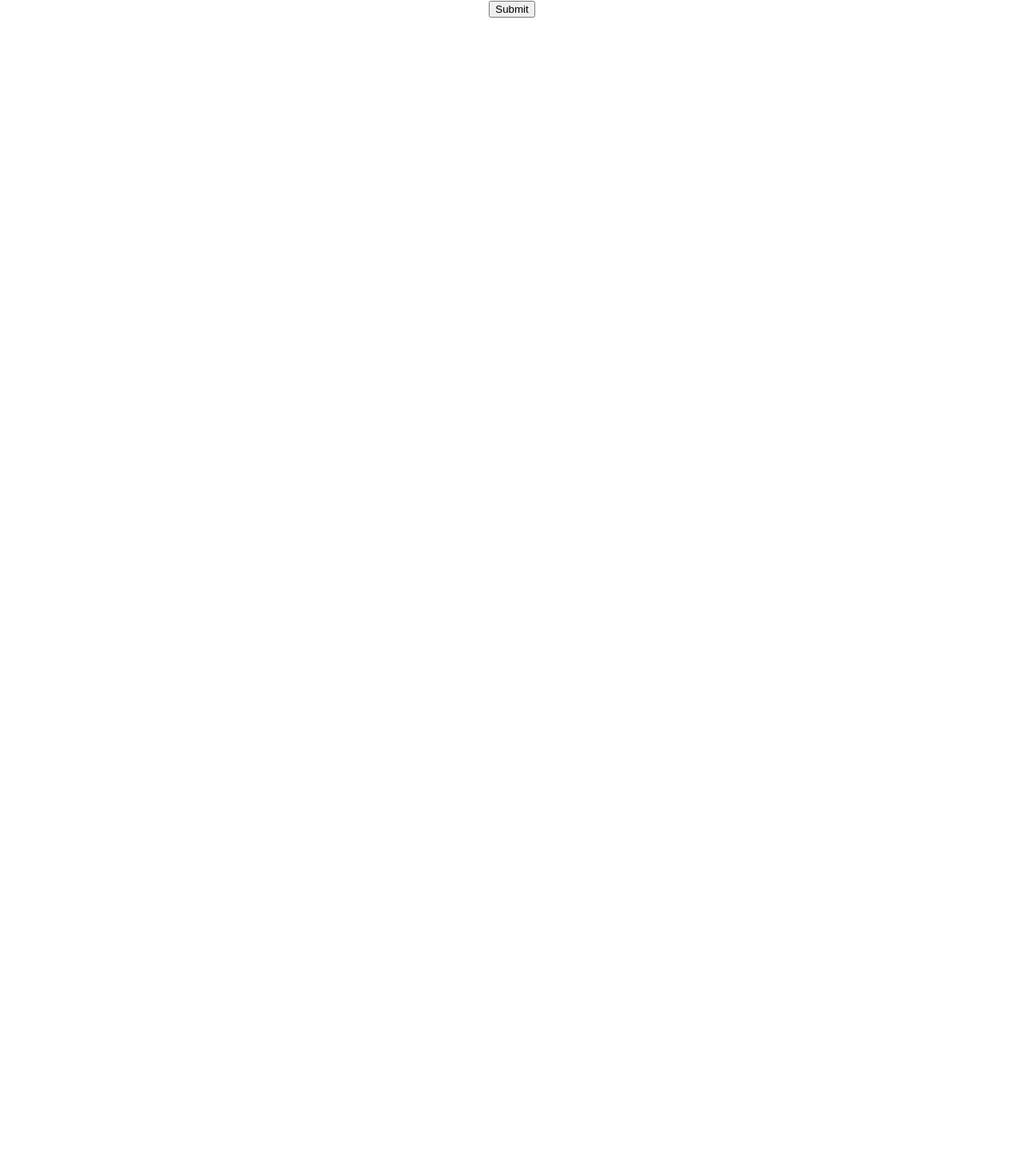
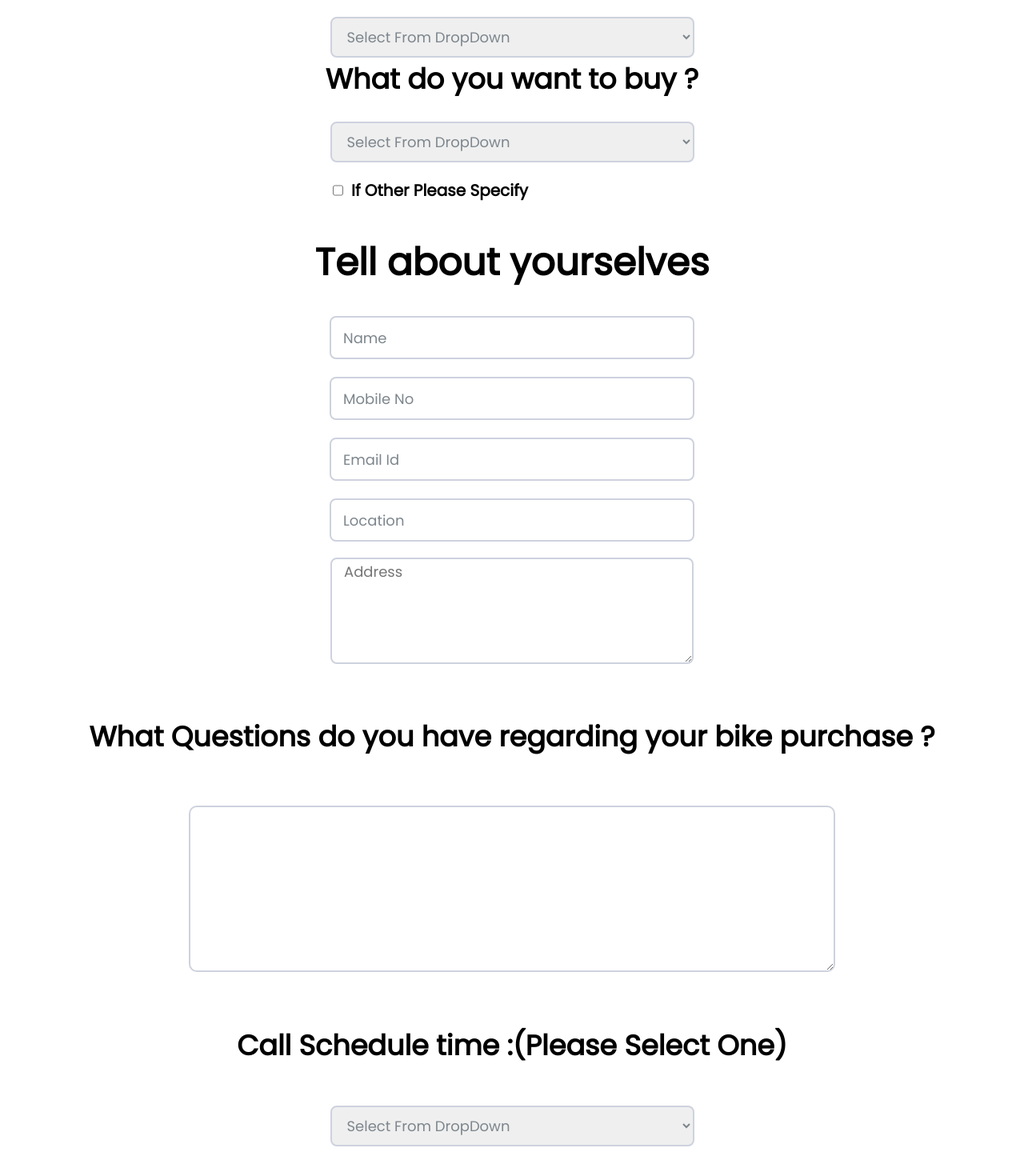
Before and after one commit to RanjithKumarT35/RevnitroFormsFront, a React (Create React App) app: page /BikeConsultation in a window 1280 px wide. Shown: the part 209-1679 px from the top of the page at 80% size. Before the commit the page ends 800 px from the top, so only its background shows below. Built offline with nearby package versions, Linux system fonts and the light colour scheme; no server answers.

Commit message:
Update BikeConsultation.js

```diff
--- a/src/forms/BikeConsultation.js
+++ b/src/forms/BikeConsultation.js
@@ -1,20 +1,8 @@
-import React, { useState, useEffect } from "react";
+import React, { useState } from "react";
 import axios from "axios";
 import url from "./global";
-
-function Alert({ message, onClose }) {
-  useEffect(() => {
-    const timer = setTimeout(() => {
-      onClose();
-    }, 5000); // Dismiss after 5 seconds
-
-    return () => clearTimeout(timer);
-  }, []); // Add [] as dependency to run this effect only once
-
-  return <div>{message}</div>;
-}
-
 function BikeConsultation() {
+  const [toggle, setToggle] = useState(false);
   const [formDetails, setFormDetails] = useState({
     bikeType: "Select From DropDown",
     bikename: "Select From DropDown",
@@ -26,23 +14,10 @@ function BikeConsultation() {
     question: "",
     time: "Select From DropDown",
   });
-
-  const [showAlert, setShowAlert] = useState(false);
-
-  useEffect(() => {
-    async function fetchData() {
-      await axios.get(`${url}/`);
-    }
-    fetchData();
-  }, []);
-
   const handleSubmit = async (e) => {
     e.preventDefault();
-    setShowAlert(true);
-
     try {
-      const response = await axios.post(`${url}/bike`, formDetails);
-
+      const response = await axios.post(`${url}/bike`, formDetails); // Proxy will automatically prepend the backend URL
       if (response.data) {
         alert("Your request has been successfully sent");
         setFormDetails({
@@ -66,11 +41,6 @@ function BikeConsultation() {
       );
     }
   };
-
-  const handleCloseAlert = () => {
-    setShowAlert(false);
-  };
-
   return (
     <div>
       <div>
@@ -80,39 +50,206 @@ function BikeConsultation() {
           <div className="carpurchaseform">
             <form onSubmit={handleSubmit}>
               <h3 className="whatdoyuwanttobuy">
-                Looking for: New Bike or Pre-owned Bike
+                Looking for : New Bike or Pre owned Bike
               </h3>
-              {/* Rest of your form */}
-              <button type="submit">Submit</button>
+              <div className="dropdwoninputforrevnbitrto">
+                <select
+                  name="(This-is-Bike-Purchase-Consultation-Form) :"
+                  id=""
+                  value={formDetails.bikeType}
+                  onChange={(e) =>
+                    setFormDetails({ ...formDetails, bikeType: e.target.value })
+                  }
+                  required
+                >
+                  <option value="Select From DropDown" disabled>
+                    Select From DropDown
+                  </option>
+                  <option value="New bike">New Bike</option>
+                  <option value="Pre owned bike">Pre owned Bike</option>
+                </select>
+              </div>
+              <h3 className="whatdoyuwanttobuy">What do you want to buy ?</h3>
+              <div className="dropdwoninputforrevnbitrto">
+                <select
+                  name="Bike Company"
+                  value={formDetails.bikename}
+                  id=""
+                  required
+                  onChange={(e) =>
+                    setFormDetails({ ...formDetails, bikename: e.target.value })
+                  }
+                >
+                  <option value="Select From DropDown" disabled>
+                    Select From DropDown
+                  </option>
+                  <option value="TVS">TVS</option>
+                  <option value="BAJAJ">BAJAJ</option>
+                  <option value="KTM">KTM</option>
+                  <option value="YAMAHA">YAMAHA</option>
+                  <option value="ROYAL ENFIELD">ROYAL ENFIELD</option>
+                  <option value="HONDA">HONDA</option>
+                  <option value="TRUIMPH">TRUIMPH</option>
+                  <option value="HERO">HERO</option>
+                  <option value="SUZUKI">SUZUKI</option>
+                  <option value="ATHER">ATHER</option>
+                  <option value="OTHERS">OTHERS</option>
+                </select>
+              </div>
+
+              <div>
+                <label htmlFor="formscheckboxxxx" className="formforrevnitro">
+                  <input
+                    type="checkbox"
+                    id="formscheckboxxxx"
+                    onClick={() => setToggle((prevToggle) => !prevToggle)}
+                  />
+                  <span className="formrevnitroround">
+                    <h3>If Other Please Specify</h3>
+                  </span>
+                </label>
+              </div>
+
+              {toggle && (
+                <div id="formsnotchecktickbox">
+                  <div className="inputboxforcarpurchase">
+                    <input
+                      type="text"
+                      placeholder="Company Name"
+                      value={formDetails.bikename}
+                      onChange={(e) =>
+                        setFormDetails({
+                          ...formDetails,
+                          bikename: e.target.value,
+                        })
+                      }
+                    />
+                  </div>
+                </div>
+              )}
+
+              <h1>Tell about yourselves</h1>
+              <div className="inputboxforcarpurchase">
+                <input
+                  type="text"
+                  placeholder="Name"
+                  name="Name"
+                  value={formDetails.personname}
+                  onChange={(e) =>
+                    setFormDetails({
+                      ...formDetails,
+                      personname: e.target.value,
+                    })
+                  }
+                  required
+                />
+              </div>
+              <div className="inputboxforcarpurchase">
+                <input
+                  type="number"
+                  placeholder="Mobile No"
+                  name="Mobile number"
+                  value={formDetails.phoneNo}
+                  onChange={(e) =>
+                    setFormDetails({ ...formDetails, phoneNo: e.target.value })
+                  }
+                  required
+                />
+              </div>
+              <div className="inputboxforcarpurchase">
+                <input
+                  type="email"
+                  placeholder="Email Id"
+                  name="Email"
+                  value={formDetails.email}
+                  onChange={(e) =>
+                    setFormDetails({ ...formDetails, email: e.target.value })
+                  }
+                  required
+                />
+              </div>
+              <div className="inputboxforcarpurchase">
+                <input
+                  type="text"
+                  placeholder="Location"
+                  name="Location"
+                  value={formDetails.location}
+                  onChange={(e) =>
+                    setFormDetails({ ...formDetails, location: e.target.value })
+                  }
+                  required
+                />
+              </div>
+
+              <div className="textatreaadressform">
+                <textarea
+                  id=""
+                  cols="30"
+                  rows="10"
+                  name="Address"
+                  placeholder="Address"
+                  value={formDetails.address}
+                  onChange={(e) =>
+                    setFormDetails({ ...formDetails, address: e.target.value })
+                  }
+                  required
+                ></textarea>
+              </div>
+
+              <div className="textareacontentsform">
+                <label htmlFor="">
+                  What Questions do you have regarding your bike purchase ?
+                </label>
+
+                <div className="textareacarconsiltationform">
+                  <textarea
+                    name="Questions in Bike Purchase"
+                    id=""
+                    cols="30"
+                    rows="10"
+                    value={formDetails.question}
+                    onChange={(e) =>
+                      setFormDetails({
+                        ...formDetails,
+                        question: e.target.value,
+                      })
+                    }
+                    required
+                  ></textarea>
+                </div>
+              </div>
+
+              <div className="callschdeuleforrevnito">
+                <h2>Call Schedule time :(Please Select One)</h2>
+              </div>
+
+              <div className="dropdwoninputforrevnbitrto">
+                <select
+                  name="Timing"
+                  id=""
+                  value={formDetails.time}
+                  onChange={(e) =>
+                    setFormDetails({ ...formDetails, time: e.target.value })
+                  }
+                  required
+                >
+                  <option value="Select From DropDown" disabled>
+                    Select From DropDown
+                  </option>
+                  <option value="10:00 am - 1:00 pm">10:00 am - 1:00 pm</option>
+                  <option value="01:00 pm - 5:00 pm">01:00 pm - 5:00 pm</option>
+                  <option value="06:00 pm - 8:00 pm">06:00 pm - 8:00 pm</option>
+                </select>
+              </div>
+
+              <div className="carspurchasebuuttonss">
+                <button type="submit">Submit</button>
+              </div>
             </form>
           </div>
         </div>
       </div>
-      {/* Display the custom alert if showAlert is true */}
-      {showAlert && (
-        <div
-          style={{
-            position: "fixed",
-            top: "0",
-            left: "0",
-            right: "0",
-            backgroundColor: "#f8d7da",
-            color: "#721c24",
-            padding: "10px",
-            textAlign: "center",
-            fontWeight: "bold",
-            zIndex: "9999", // Ensure it's above other elements
-            boxShadow: "0px 4px 6px rgba(0, 0, 0, 0.1)",
-          }}
-        >
-          <Alert
-            message="Wait for a few seconds. This process may take up to a minute"
-            onClose={handleCloseAlert} // Pass the handleCloseAlert function
-          />
-        </div>
-      )}
     </div>
   );
 }
-
 export default BikeConsultation;
```
